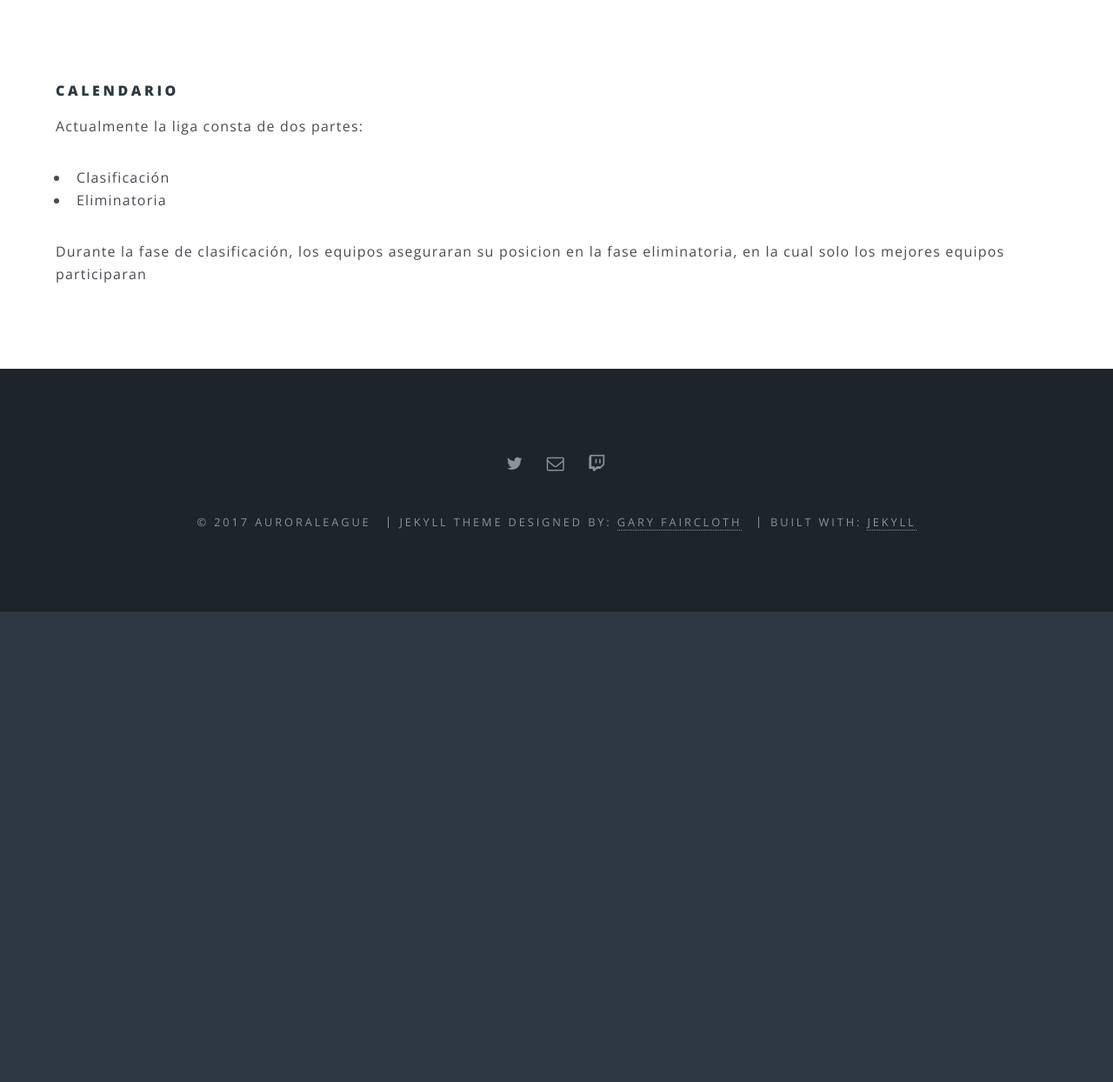
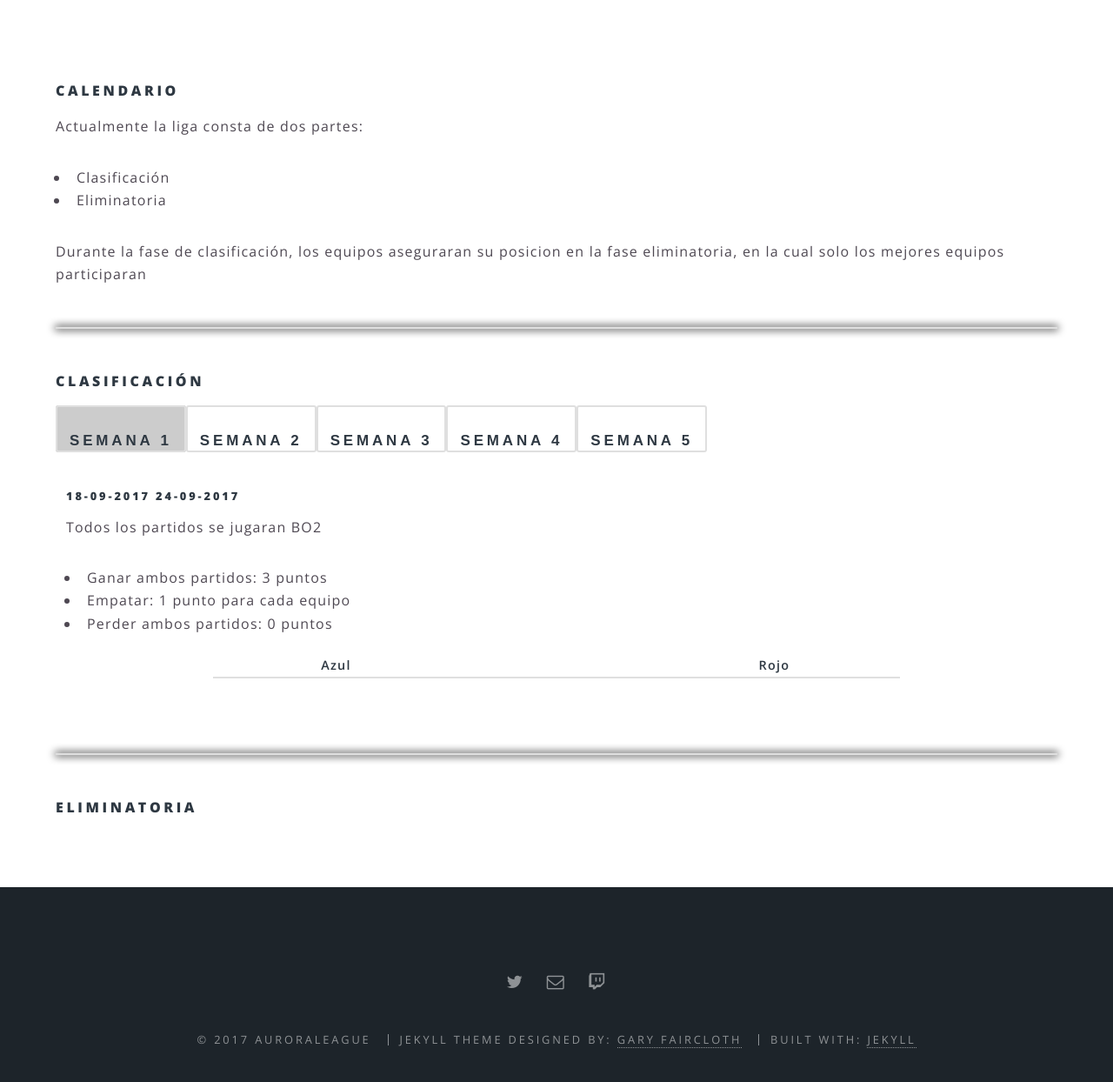
Before and after one commit to AuroraLeague/auroraleague.github.io, a Jekyll site: the page built from calendar.html, in a window 1280 px wide and 1400 px high, scrolled down 295 px, cut to the strip 102-1346 px from the top of the window. Shown: the whole strip at 87% size. Built offline with Jekyll 4.4.1, drawn with Linux system fonts in a browser that asks for light colours; before the commit the page ends 1100 px from its top, so only the background shows below that.

Commit message:
Added week games structure

```diff
--- a/calendar.html
+++ b/calendar.html
@@ -13,3 +13,133 @@ preface: Calendario de los partidos
 				<p>Durante la fase de clasificación, los equipos aseguraran su posicion
 					en la fase eliminatoria, en la cual solo los mejores equipos participaran</p>
 			</section>
+			<hr/>
+			<section>
+				<h4>Clasificación</h4>
+
+				<div class="tab">
+					<button class="tablinks" onclick="openWeek(event, 'Week1')" id="defaultOpen">Semana 1</button>
+					<button class="tablinks" onclick="openWeek(event, 'Week2')">Semana 2</button>
+					<button class="tablinks" onclick="openWeek(event, 'Week3')">Semana 3</button>
+					<button class="tablinks" onclick="openWeek(event, 'Week4')">Semana 4</button>
+					<button class="tablinks" onclick="openWeek(event, 'Week5')">Semana 5</button>
+				</div>
+
+				<div id="Week1" class="tabcontent">
+					<h5>18-09-2017 24-09-2017</h5>
+					<p>Todos los partidos se jugaran BO2</p>
+					<ul>
+						<li>Ganar ambos partidos: 3 puntos</li>
+						<li>Empatar: 1 punto para cada equipo</li>
+						<li>Perder ambos partidos: 0 puntos</li>
+					</ul>
+					<table class="week-table">
+						<thead>
+							<tr>
+								<th>Azul</th>
+								<th></th>
+								<th></th>
+								<th>Rojo</th>
+							</tr>
+						</thead>
+						<!-- Testing!!!!! MUST BE ERASED! -->
+						<!-- <tbody>
+							<tr>
+								<td><a href="teams/ali_needs_milk.html">
+									<img src="../images/teams/ali_needs_milk.JPG"/>
+									<span>AMILK</span>
+								</a></td>
+								<td><p>1</p></td>
+								<td><p>1</p></td>
+								<td><a href="teams/brutal_falcons.html">
+									<span>BF</span>
+									<img src="../images/teams/brutal_falcons.JPG"/>
+								</a></td>
+							</tr>
+							<tr>
+								<td><a href="teams/wolfs_team.html">
+									<img src="../images/teams/wolfs_team.JPG"/>
+									<span>WOLFS</span>
+								</a></td>
+								<td><p>2</p></td>
+								<td><p>0</p></td>
+								<td><a href="teams/planet_zoo.html">
+									<span>PTZG</span>
+									<img src="../images/teams/planet_zoo.JPG"/>
+								</a></td>
+							</tr> -->
+							<!-- New matches -->
+							<!-- <tr>
+								<td><a href="teams/.html">
+									<img src="../images/teams/.JPG"/>
+									<span></span>
+								</a></td>
+								<td><p>0</p></td>
+								<td><p>0</p></td>
+								<td><a href="teams/.html">
+									<span></span>
+									<img src="../images/teams/.JPG"/>
+								</a></td>
+							</tr> -->
+						</tbody>
+					</table>
+				</div>
+
+				<div id="Week2" class="tabcontent">
+					<h5>25-09-2017 01-10-2017</h5>
+					<p>Todos los partidos se jugaran BO2</p>
+					<ul>
+						<li>Ganar ambos partidos: 3 puntos</li>
+						<li>Empatar: 1 punto para cada equipo</li>
+						<li>Perder ambos partidos: 0 puntos</li>
+					</ul>
+					<table class="week-table">
+						<thead>
+							<tr>
+								<th>Azul</th>
+								<th></th>
+								<th></th>
+								<th>Rojo</th>
+							</tr>
+						</thead>
+						<tbody>
+							<!-- New matches -->
+							<!-- <tr>
+								<td><a href="teams/.html">
+									<img src="../images/teams/.JPG"/>
+									<span></span>
+								</a></td>
+								<td><p>0</p></td>
+								<td><p>0</p></td>
+								<td><a href="teams/.html">
+									<span></span>
+									<img src="../images/teams/.JPG"/>
+								</a></td>
+							</tr> -->
+						</tbody>
+					</table>
+				</div>
+
+				<script>
+					function openWeek(evt, weekName) {
+						var i, tabcontent, tablinks;
+						tabcontent = document.getElementsByClassName("tabcontent");
+						for (i = 0; i < tabcontent.length; i++) {
+							tabcontent[i].style.display = "none";
+						}
+						tablinks = document.getElementsByClassName("tablinks");
+						for (i = 0; i < tablinks.length; i++) {
+							tablinks[i].className = tablinks[i].className.replace(" active", "");
+						}
+						document.getElementById(weekName).style.display = "block";
+						evt.currentTarget.className += " active";
+					}
+
+					// Get the element with id="defaultOpen" and click on it
+					document.getElementById("defaultOpen").click();
+				</script>
+			</section>
+			<hr/>
+			<section>
+				<h4>Eliminatoria</h4>
+			</section>
--- a/css/mine.css
+++ b/css/mine.css
@@ -61,7 +61,6 @@ ul.thumb-list li.thumb-list {
     border: solid;
     border-radius: 50%;
     border-color: black;
-    /*filter:blur(0px);*/
     filter:sepia(100%);
     display: block;
     -webkit-transition: all 500ms ease;
@@ -110,6 +109,67 @@ ul.thumb-list li.thumb-list {
     text-align: center;
 }
 
-/*.team-table th .team-table td {
+/* Style the tab */
+div.tab {
+    overflow: hidden;
+}
+
+/* Style the buttons inside the tab */
+div.tab button {
+    float: left;
+    border: none;
+    outline: none;
+    cursor: pointer;
+    padding: 14px 16px;
+    transition: 0.3s;
+    font-size: 17px;
+}
+
+/* Change background color of buttons on hover */
+div.tab button:hover {
+    background-color: #ddd;
+}
+
+/* Create an active/current tablink class */
+div.tab button.active {
+    background-color: #ccc;
+}
+
+/* Style the tab content */
+.tabcontent {
+    display: none;
+    padding: 6px 12px;
+    margin-top: 35px;
+}
+
+.week-table {
+    width:70%;
+    margin-left:15%;
+    margin-right:15%;
     text-align: center;
-}*/
+}
+
+.week-table th {
+    text-align: center;
+    text-decoration: none;
+}
+
+.week-table tr {
+    line-height: 5px;
+}
+
+.week-table img {
+    height: 50px;
+    width: auto;
+    border-radius: 50%;
+    border-color: black;
+}
+
+.week-table p {
+    margin-top: 7px;
+    color: black;
+}
+
+.week-table p {
+    font-family: "Fighting";
+}
```
